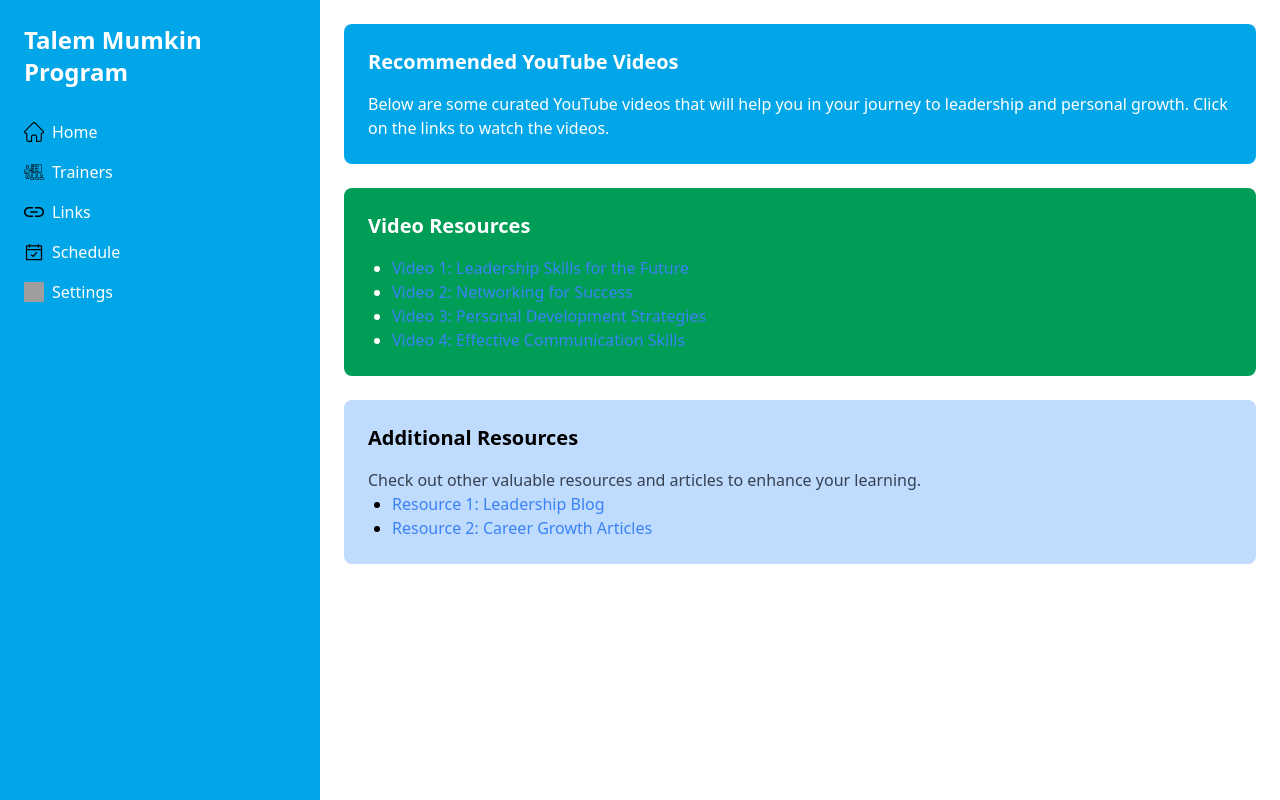
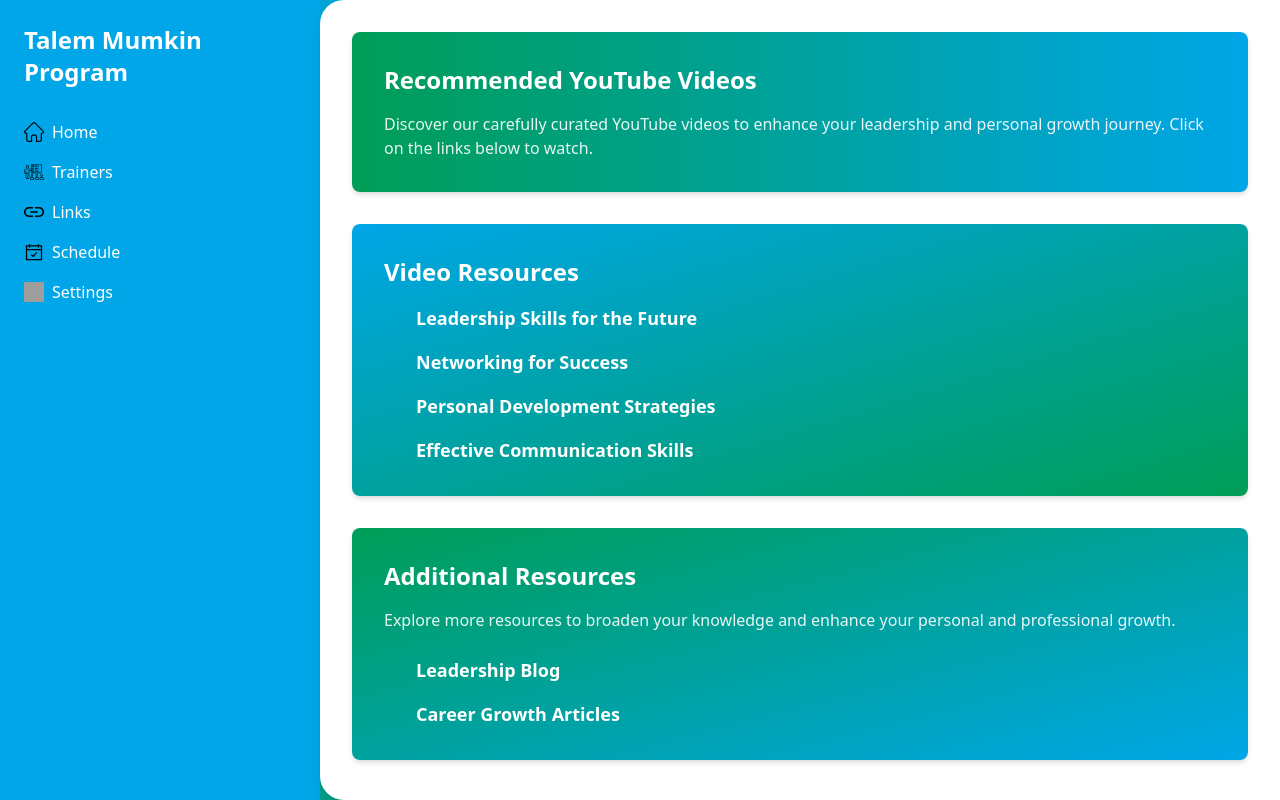
Before and after one commit to FezanMuhammadAli/QASF, a React (Vite) app: page /dashboard/links in a window 1280 px wide. Built offline with nearby package versions, Linux system fonts and the light colour scheme; grey boxes are pictures that could not be loaded.

Commit message:
modified visuals

```diff
--- a/src/Components/DLinks.jsx
+++ b/src/Components/DLinks.jsx
@@ -1,70 +1,70 @@
-import DNav from "./DNav"
+import DNav from "./DNav";
 
 function DLinks() {
   return (
-    <div className="flex min-h-screen bg-gradient-to-br from-qasfblue to-qasfgreen">
+    <div className="flex min-h-screen bg-gradient-to-br from-qasfblue to-qasfgreen text-white">
       <DNav />
-    <div className="w-3/4 bg-white p-6">
+      <div className="w-3/4 bg-white rounded-l-3xl shadow-lg overflow-hidden p-8">
         {/* Links Section */}
         <section
           id="links"
-        className="bg-qasfblue p-6 rounded-lg mb-6 text-white"
+          className="bg-gradient-to-r from-qasfgreen to-qasfblue p-8 rounded-lg shadow-md mb-8"
         >
-        <h2 className="text-xl font-semibold mb-4">
+          <h2 className="text-2xl font-bold mb-4">
             Recommended YouTube Videos
           </h2>
-        <p>
-          Below are some curated YouTube videos that will help you in your
-          journey to leadership and personal growth. Click on the links to watch
-          the videos.
+          <p className="text-white text-opacity-90">
+            Discover our carefully curated YouTube videos to enhance your
+            leadership and personal growth journey. Click on the links below to
+            watch.
           </p>
         </section>
 
         {/* Video Links Section */}
         <section
           id="video-links"
-        className="bg-qasfgreen p-6 rounded-lg mb-6 text-white"
+          className="bg-gradient-to-br from-qasfblue to-qasfgreen p-8 rounded-lg shadow-md mb-8"
         >
-        <h2 className="text-xl font-semibold mb-4">Video Resources</h2>
-        <ul className="list-disc ml-6">
+          <h2 className="text-2xl font-bold mb-4">Video Resources</h2>
+          <ul className="space-y-4 ml-8">
             <li>
               <a
-              href="https://www.youtube.com/watch?v=xxxxxx" // Replace with actual video link
+                href="https://www.youtube.com/watch?v=xxxxxx"
                 target="_blank"
                 rel="noopener noreferrer"
-              className="text-blue-500 hover:text-gray-300"
+                className="block text-lg font-semibold text-white hover:underline"
               >
-              Video 1: Leadership Skills for the Future
+                Leadership Skills for the Future
               </a>
             </li>
             <li>
               <a
-              href="https://www.youtube.com/watch?v=yyyyyy" // Replace with actual video link
+                href="https://www.youtube.com/watch?v=yyyyyy"
                 target="_blank"
                 rel="noopener noreferrer"
-              className="text-blue-500 hover:text-gray-300"
+                className="block text-lg font-semibold text-white hover:underline"
               >
-              Video 2: Networking for Success
+                Networking for Success
               </a>
             </li>
             <li>
               <a
-              href="https://www.youtube.com/watch?v=zzzzzz" // Replace with actual video link
+                href="https://www.youtube.com/watch?v=zzzzzz"
                 target="_blank"
                 rel="noopener noreferrer"
-              className="text-blue-500 hover:text-gray-300"
+                className="block text-lg font-semibold text-white hover:underline"
               >
-              Video 3: Personal Development Strategies
+                Personal Development Strategies
               </a>
             </li>
             <li>
               <a
-              href="https://www.youtube.com/watch?v=wwwwww" // Replace with actual video link
+                href="https://www.youtube.com/watch?v=wwwwww"
                 target="_blank"
                 rel="noopener noreferrer"
-              className="text-blue-500 hover:text-gray-300"
+                className="block text-lg font-semibold text-white hover:underline"
               >
-              Video 4: Effective Communication Skills
+                Effective Communication Skills
               </a>
             </li>
           </ul>
@@ -73,32 +73,32 @@ function DLinks() {
         {/* Additional Links Section */}
         <section
           id="additional-links"
-        className="bg-blue-200 p-6 rounded-lg mb-6"
+          className="bg-gradient-to-br from-qasfgreen to-qasfblue p-8 rounded-lg shadow-md"
         >
-        <h2 className="text-xl font-semibold mb-4">Additional Resources</h2>
-        <p className="text-gray-700">
-          Check out other valuable resources and articles to enhance your
-          learning.
+          <h2 className="text-2xl font-bold mb-4">Additional Resources</h2>
+          <p className="text-white text-opacity-90 mb-6">
+            Explore more resources to broaden your knowledge and enhance your
+            personal and professional growth.
           </p>
-        <ul className="list-disc ml-6">
+          <ul className="space-y-4 ml-8">
             <li>
               <a
-              href="https://example.com" // Replace with another resource link
+                href="https://example.com"
                 target="_blank"
                 rel="noopener noreferrer"
-              className="text-blue-500 hover:text-gray-300"
+                className="block text-lg font-semibold text-white hover:underline"
               >
-              Resource 1: Leadership Blog
+                Leadership Blog
               </a>
             </li>
             <li>
               <a
-              href="https://example.com" // Replace with another resource link
+                href="https://example.com"
                 target="_blank"
                 rel="noopener noreferrer"
-              className="text-blue-500 hover:text-gray-300"
+                className="block text-lg font-semibold text-white hover:underline"
               >
-              Resource 2: Career Growth Articles
+                Career Growth Articles
               </a>
             </li>
           </ul>
--- a/src/Components/DSettings.jsx
+++ b/src/Components/DSettings.jsx
@@ -8,10 +8,10 @@ function DSettings() {
         {/* Settings Section */}
         <section
           id="settings"
-          className="bg-qasfblue p-6 rounded-lg mb-6 text-white"
+          className="bg-qasfblue p-6 rounded-lg mb-6 text-white shadow-lg"
         >
-          <h2 className="text-xl font-semibold mb-4">Profile Management</h2>
-          <p>
+          <h2 className="text-2xl font-semibold mb-4">Profile Management</h2>
+          <p className="text-sm">
             Manage your profile details, change your password, or log out from
             your account.
           </p>
@@ -20,10 +20,10 @@ function DSettings() {
         {/* Profile Details Section */}
         <section
           id="profile-details"
-          className="bg-qasfgreen p-6 rounded-lg mb-6 text-white"
+          className="bg-qasfgreen p-6 rounded-lg mb-6 text-white shadow-lg"
         >
-          <h3 className="text-lg font-semibold mb-4">Profile Details</h3>
-          <form className="space-y-4">
+          <h3 className="text-xl font-semibold mb-4">Profile Details</h3>
+          <form className="space-y-6">
             <div>
               <label htmlFor="name" className="block text-sm font-medium">
                 Name
@@ -31,7 +31,7 @@ function DSettings() {
               <input
                 type="text"
                 id="name"
-                className="mt-1 p-2 w-full rounded-md bg-white text-black"
+                className="mt-1 p-3 w-full rounded-md bg-white text-black shadow-md"
                 placeholder="Enter your name"
               />
             </div>
@@ -42,7 +42,7 @@ function DSettings() {
               <input
                 type="email"
                 id="email"
-                className="mt-1 p-2 w-full rounded-md bg-white text-black"
+                className="mt-1 p-3 w-full rounded-md bg-white text-black shadow-md"
                 placeholder="Enter your email"
               />
             </div>
@@ -53,15 +53,15 @@ function DSettings() {
               <input
                 type="text"
                 id="phone"
-                className="mt-1 p-2 w-full rounded-md bg-white text-black"
+                className="mt-1 p-3 w-full rounded-md bg-white text-black shadow-md"
                 placeholder="Enter your phone number"
               />
             </div>
-            <div className="flex justify-between items-center mt-4">
-              <button className="bg-blue-500 text-white py-2 px-4 rounded-md hover:bg-blue-700">
+            <div className="flex justify-between items-center mt-6">
+              <button className="bg-qasfblue text-white py-2 px-6 rounded-md shadow-md hover:bg-qasfblue-dark transition duration-300">
                 Save Changes
               </button>
-              <button className="bg-red-500 text-white py-2 px-4 rounded-md hover:bg-red-700">
+              <button className="bg-qasfgreen text-white py-2 px-6 rounded-md shadow-md hover:bg-qasfgreen-dark transition duration-300">
                 Reset Changes
               </button>
             </div>
@@ -71,10 +71,10 @@ function DSettings() {
         {/* Change Password Section */}
         <section
           id="change-password"
-          className="bg-blue-200 p-6 rounded-lg mb-6"
+          className="bg-qasfblue p-6 rounded-lg mb-6 text-white shadow-lg"
         >
-          <h3 className="text-lg font-semibold mb-4">Change Password</h3>
-          <form className="space-y-4">
+          <h3 className="text-xl font-semibold mb-4">Change Password</h3>
+          <form className="space-y-6">
             <div>
               <label
                 htmlFor="current-password"
@@ -85,7 +85,7 @@ function DSettings() {
               <input
                 type="password"
                 id="current-password"
-                className="mt-1 p-2 w-full rounded-md bg-white text-black"
+                className="mt-1 p-3 w-full rounded-md bg-white text-black shadow-md"
                 placeholder="Enter your current password"
               />
             </div>
@@ -99,7 +99,7 @@ function DSettings() {
               <input
                 type="password"
                 id="new-password"
-                className="mt-1 p-2 w-full rounded-md bg-white text-black"
+                className="mt-1 p-3 w-full rounded-md bg-white text-black shadow-md"
                 placeholder="Enter your new password"
               />
             </div>
@@ -113,12 +113,12 @@ function DSettings() {
               <input
                 type="password"
                 id="confirm-password"
-                className="mt-1 p-2 w-full rounded-md bg-white text-black"
+                className="mt-1 p-3 w-full rounded-md bg-white text-black shadow-md"
                 placeholder="Confirm your new password"
               />
             </div>
-            <div className="mt-4">
-              <button className="bg-blue-500 text-white py-2 px-4 rounded-md hover:bg-blue-700">
+            <div className="mt-6">
+              <button className="bg-qasfblue text-white py-2 px-6 rounded-md shadow-md hover:bg-qasfblue-dark transition duration-300">
                 Change Password
               </button>
             </div>
@@ -126,13 +126,16 @@ function DSettings() {
         </section>
 
         {/* Logout Button */}
-        <section id="logout" className="bg-red-500 p-6 rounded-lg text-white">
-          <h3 className="text-lg font-semibold mb-4">Logout</h3>
-          <p>
+        <section
+          id="logout"
+          className="bg-qasfgreen p-6 rounded-lg text-white shadow-lg"
+        >
+          <h3 className="text-xl font-semibold mb-4">Logout</h3>
+          <p className="text-sm">
             If you wish to log out from your account, click the button below.
           </p>
-          <div className="mt-4">
-            <button className="bg-red-700 text-white py-2 px-4 rounded-md hover:bg-red-900">
+          <div className="mt-6">
+            <button className="bg-qasfblue text-white py-2 px-6 rounded-md shadow-md hover:bg-qasfblue-dark transition duration-300">
               Logout
             </button>
           </div>
```
Lines whose indentation alone changed are shown as unchanged.
